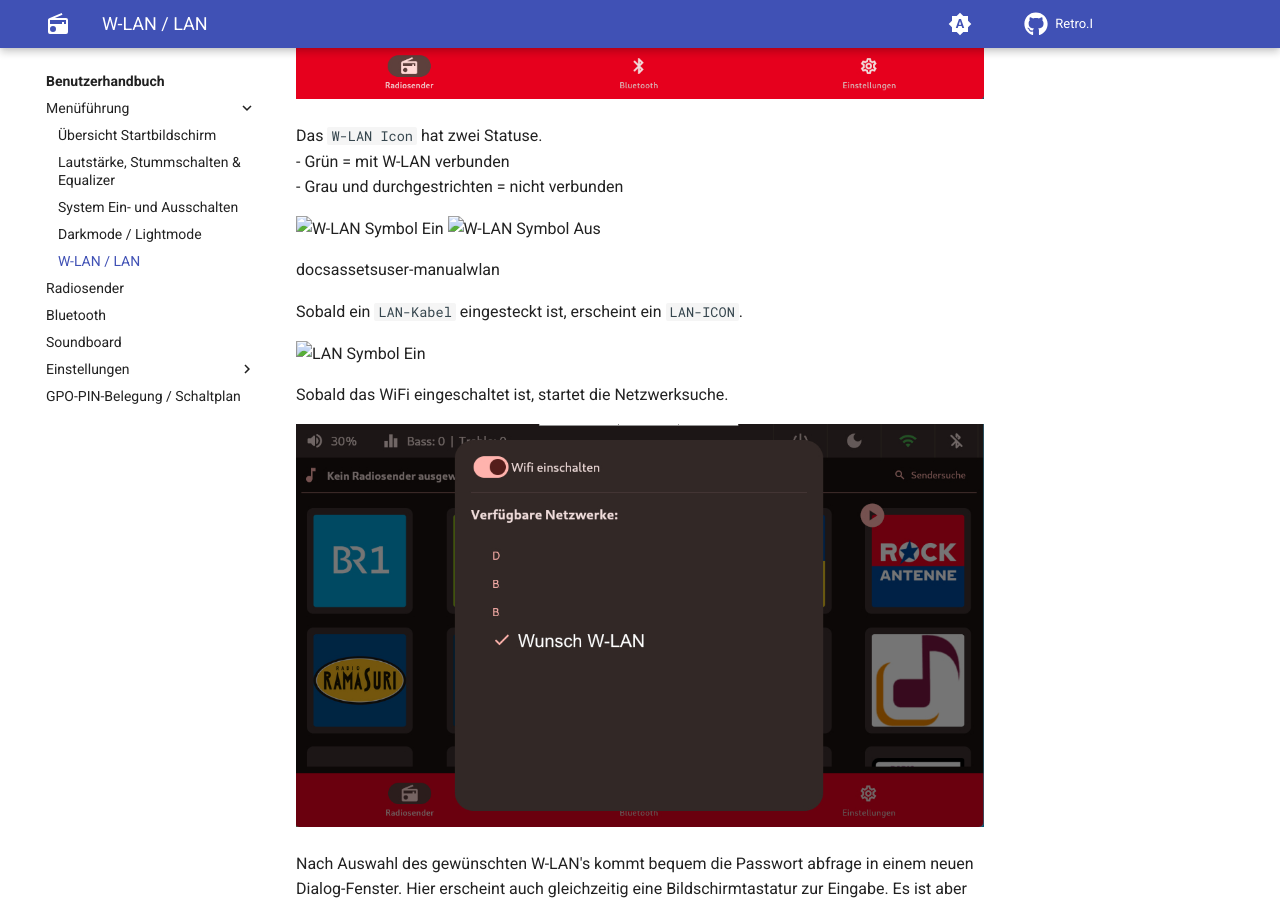
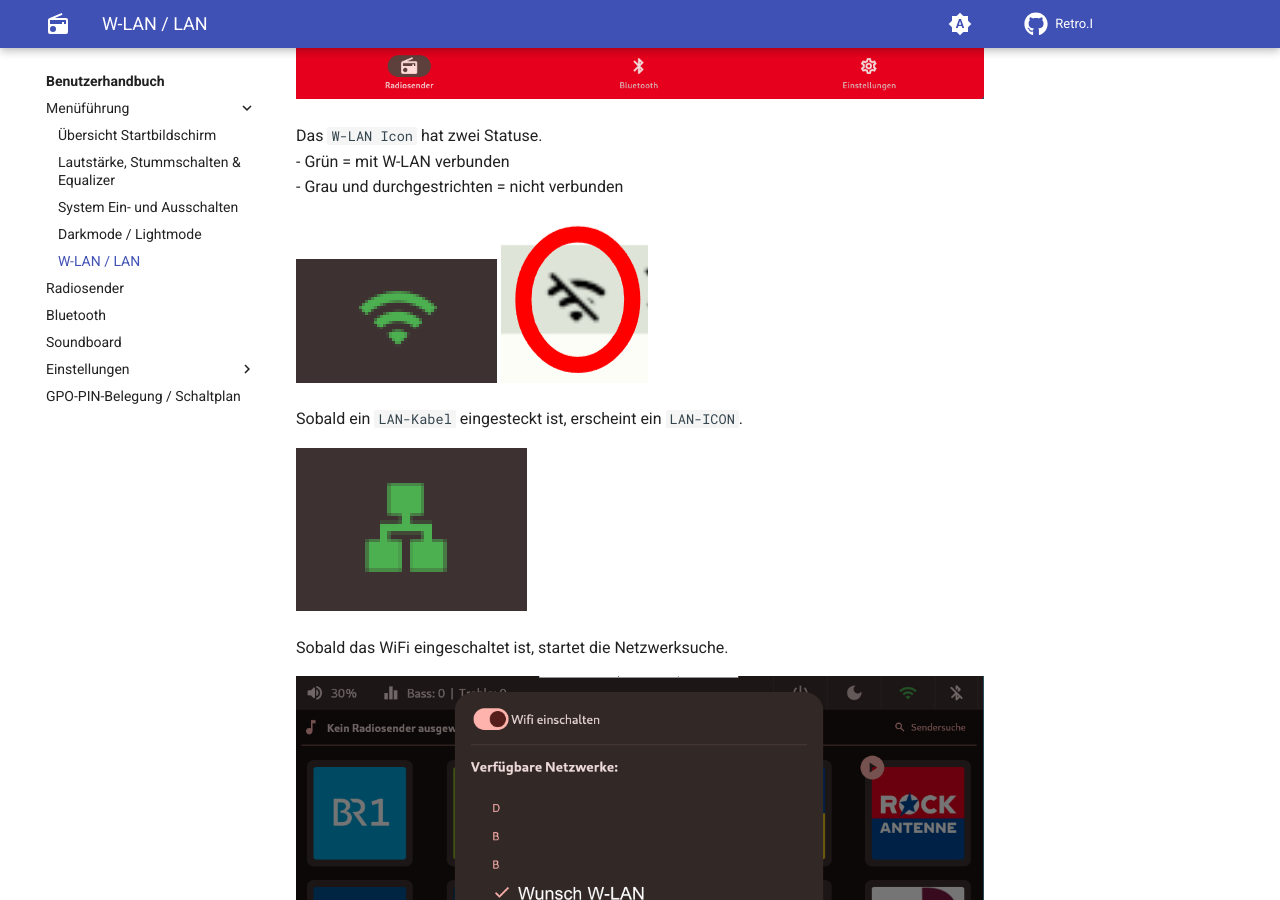
Before and after one commit to Retro-I/docs, an MkDocs documentation site: the page built from docs/user-manual/WLAN.md, in a window 1280 px wide and 900 px high, scrolled down 637 px. Built offline with MkDocs 1.6.1 and Material for MkDocs 9.7.7, drawn with Linux system fonts in a browser that asks for light colours; plug-ins that fetch from the network failed and are left out; comment, search, counter and statistics services are not loaded; some of the changed lines change nothing that is shown.

Commit message:
user-manual: wlan picture

```diff
--- a/docs/user-manual/WLAN.md
+++ b/docs/user-manual/WLAN.md
@@ -10,7 +10,6 @@ Das `W-LAN Icon` hat zwei Statuse.<br>
 ![W-LAN Symbol Ein](../assets/user-manual/wlan/wlan_00.jpg)
 ![W-LAN Symbol Aus](../assets/user-manual/wlan/wlan_0.jpg)
 
-\docs\assets\user-manual\wlan
 
 Sobald ein `LAN-Kabel` eingesteckt ist, erscheint ein `LAN-ICON`.
 
```
Also changed, not shown: docs/assets/user-manual/wlan/lan_0.jpg (added), docs/assets/user-manual/wlan/wlan_0.jpg (added), docs/assets/user-manual/wlan/wlan_00.jpg (added).
